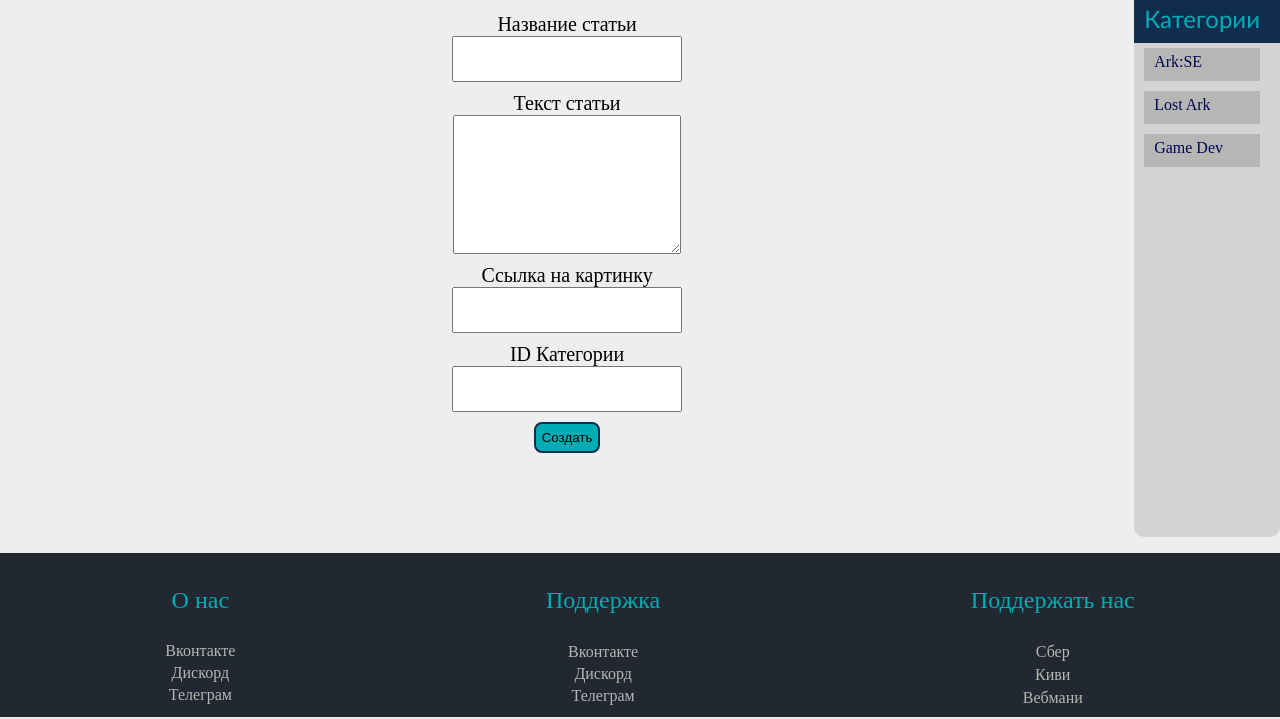
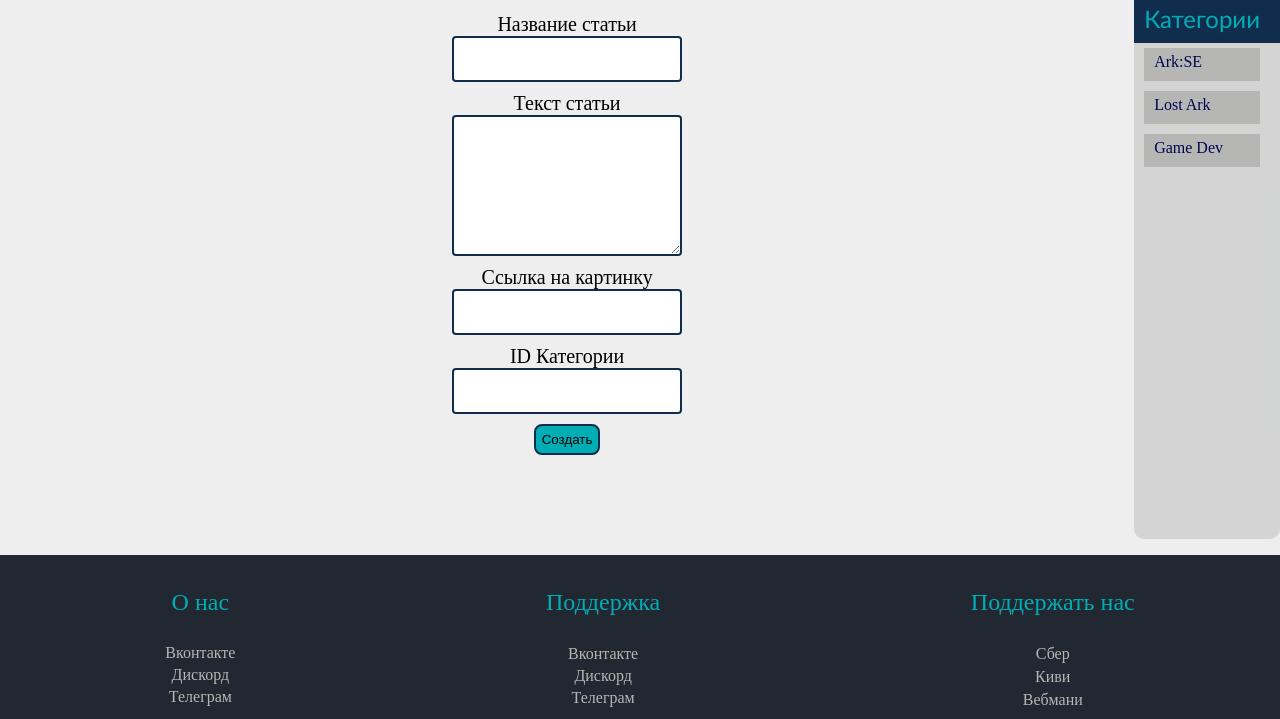
Before and after one commit to 51Sirius/game_blog, a Flask app: page /create_article in a window 1280 px wide. Shown: the part 322-1041 px from the top of the page. Run offline with Flask 2, Linux system fonts and the light colour scheme; a user stored in the database is signed in; data comes from the database, SQL or seed files in the repository; grey boxes are pictures that could not be loaded.

Commit message:
Add border color and radius to forms

```diff
--- a/static/new_article.css
+++ b/static/new_article.css
@@ -12,7 +12,6 @@
     border: 2px solid #112D4E;
     margin-top: 10px;
     background: #00ADB5;
-    max-width: 10%;
 }
 
 .block-label {
@@ -29,11 +28,14 @@
 }
 
 .block {
+    border-radius: 4px;
+    border: solid #112D4E 2px;
     width: 20%;
     min-height: 3em;
 }
 
 .textarea{
+    min-width: 4%;
     min-height: 10em !important;
     max-width: 50%;
     transition: border-color .15s ease-in-out,box-shadow .15s ease-in-out;
```
